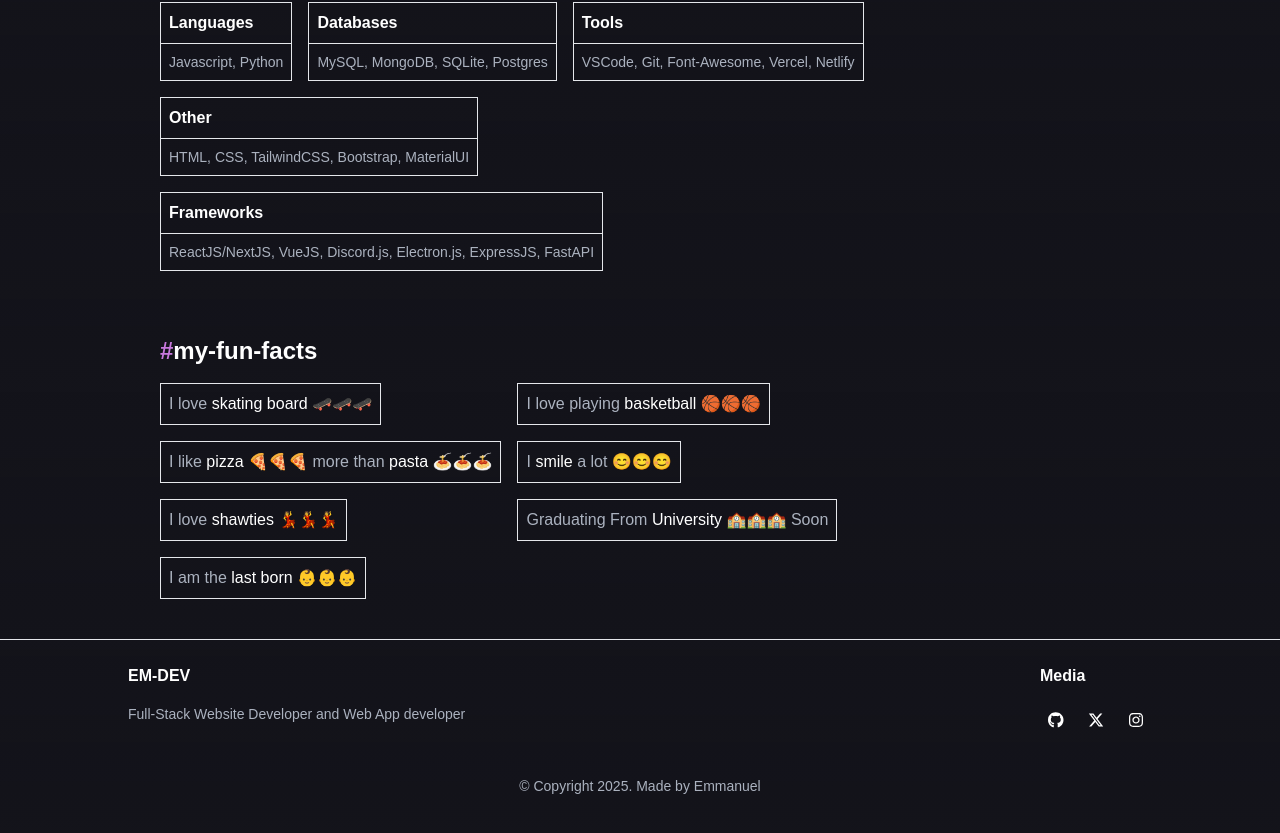
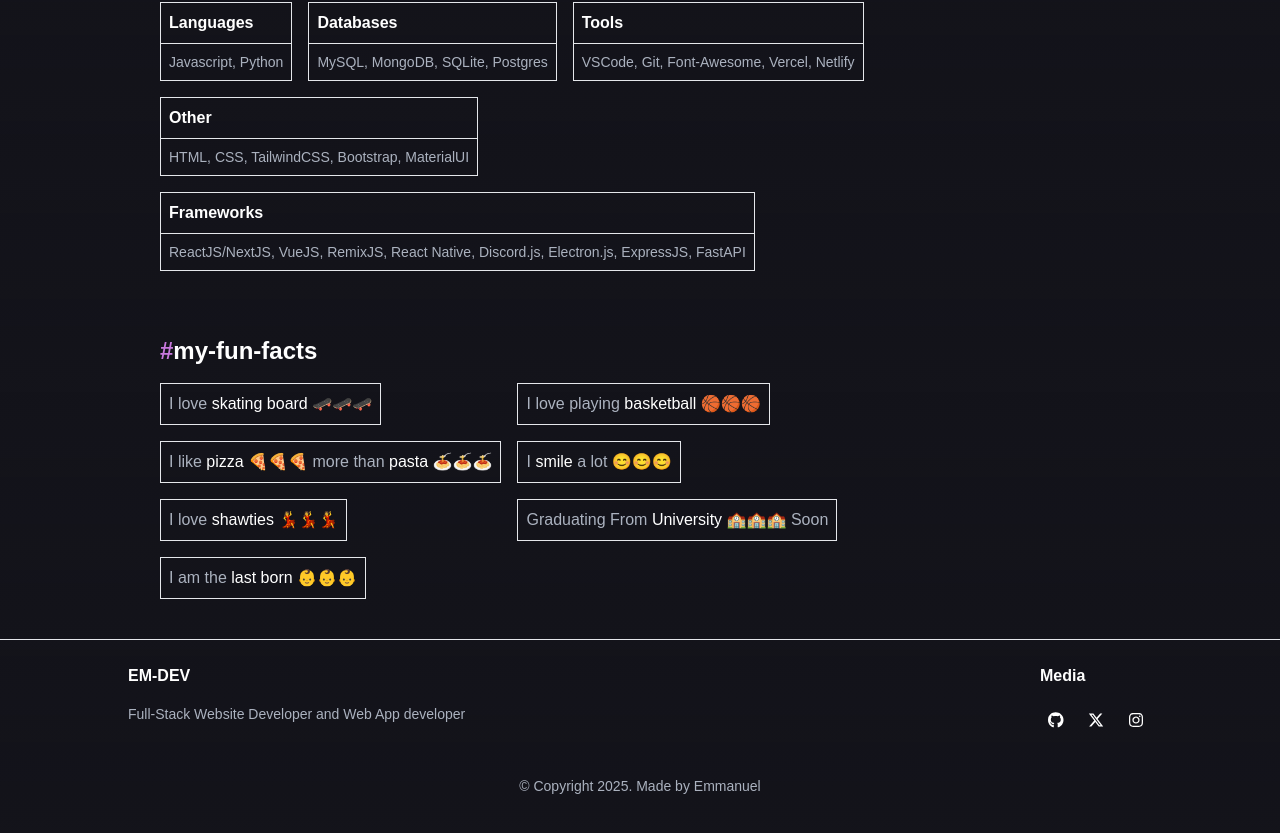
Before and after one commit to emdevelopa/portfolioo, a Next.js app: page /aboutme in a window 1280 px wide. Shown: the part 807-1640 px from the top of the page. Built offline with nearby package versions, Linux system fonts and the light colour scheme; a web font is replaced by a local one.

Commit message:
Update skillsCard.js

```diff
--- a/app/components/skillsCard.js
+++ b/app/components/skillsCard.js
@@ -33,7 +33,7 @@
       <div className="border h-fit w-full sm:w-1/2 lg:w-auto">
         <h1 className="border-b font-bold p-2">Frameworks</h1>
         <p className="text-sm text-[#ABB2BF] p-2">
-          ReactJS/NextJS, VueJS, Discord.js, Electron.js, ExpressJS, FastAPI
+          ReactJS/NextJS, VueJS, RemixJS, React Native, Discord.js, Electron.js, ExpressJS, FastAPI
         </p>
       </div>
     </section>
```
